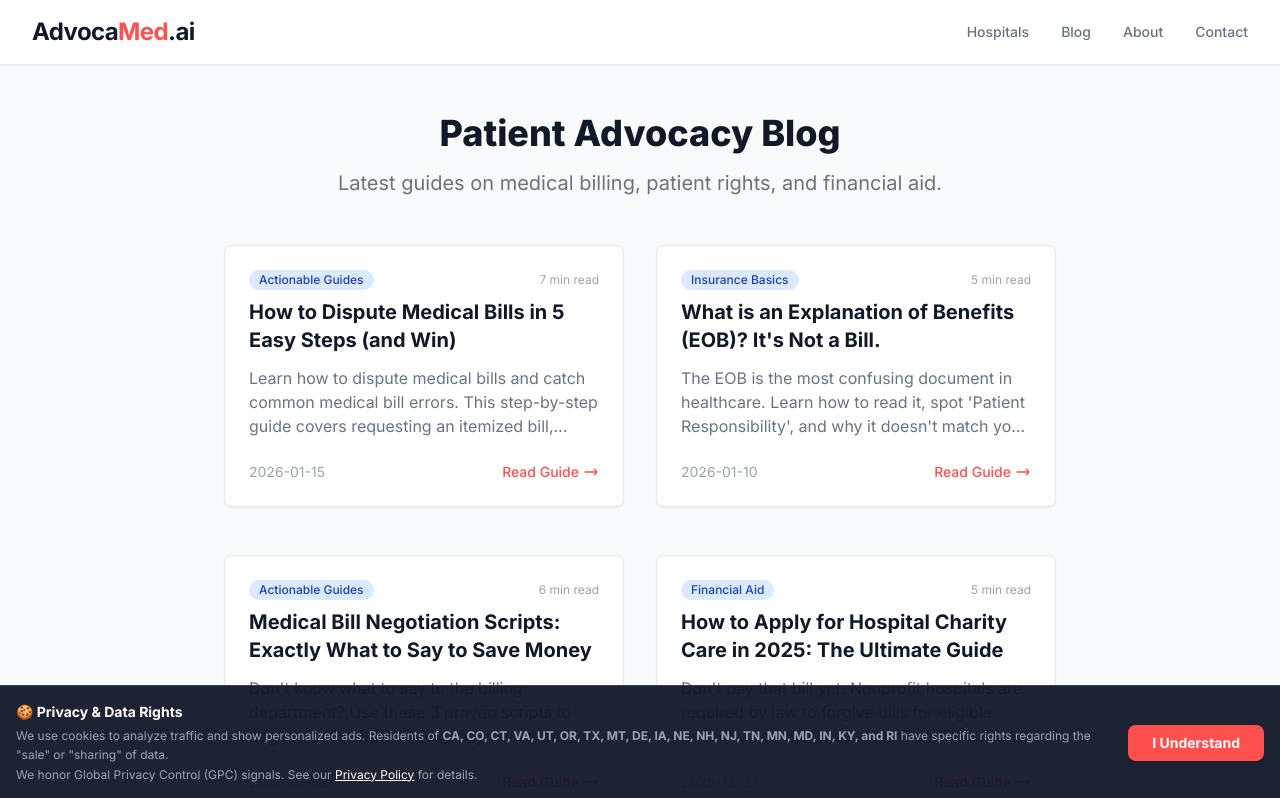
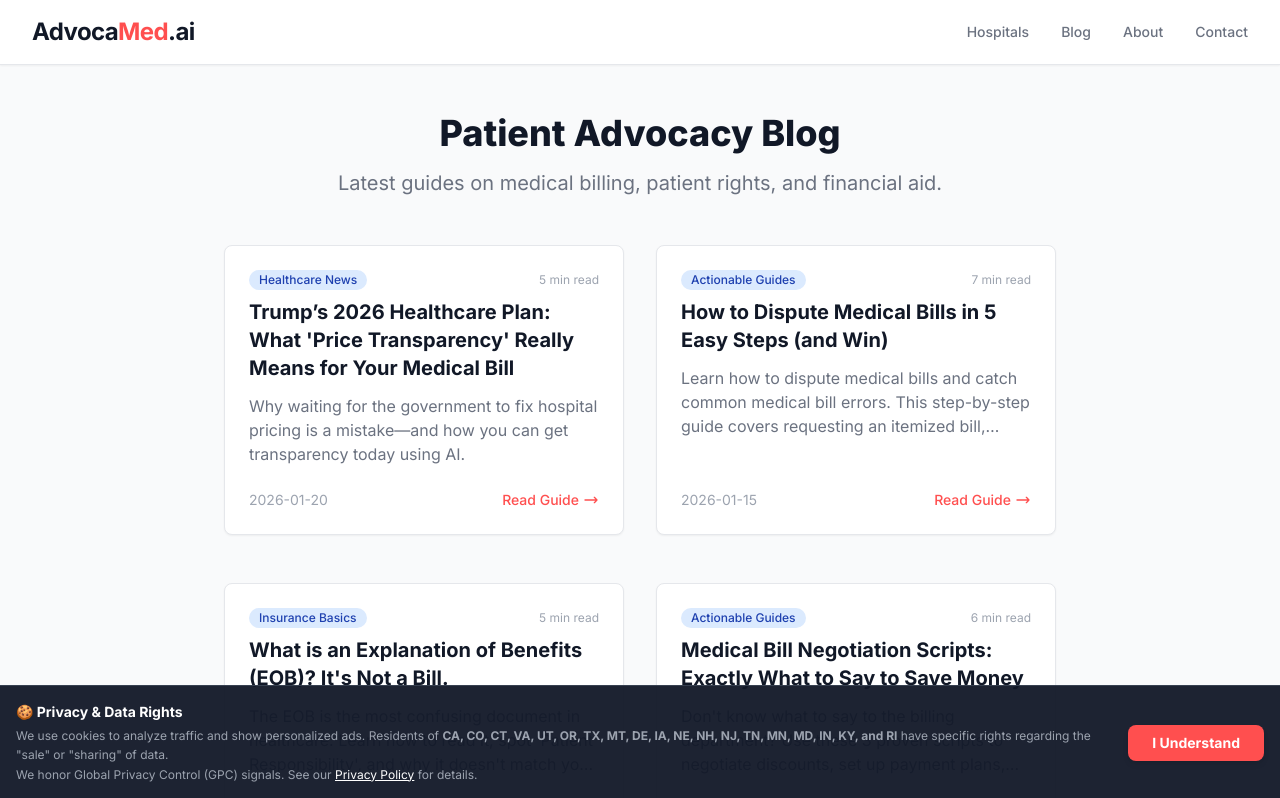
Before and after one commit to gkswjdgb/advocamed-ai, a React (Vite) app in the folder advocamed.ai/: page /blog in a window 1280 px wide. Shown: the top 798 px of the page. Built offline with nearby package versions, Linux system fonts and the light colour scheme.

Commit message:
Update blogPosts.ts

```diff
--- a/advocamed.ai/data/blogPosts.ts
+++ b/advocamed.ai/data/blogPosts.ts
@@ -1,6 +1,81 @@
+
 import { BlogPost } from '../types';
 
 export const blogPosts: BlogPost[] = [
+  {
+    id: "trump-healthcare-plan-2026",
+    title: "Trump’s 2026 Healthcare Plan: What 'Price Transparency' Really Means for Your Medical Bill",
+    excerpt: "Why waiting for the government to fix hospital pricing is a mistake—and how you can get transparency today using AI.",
+    date: "2026-01-20",
+    readingTime: "5 min read",
+    category: "Healthcare News",
+    content: `
+      <p class="mb-6 text-lg leading-relaxed text-gray-700">
+        President Trump has announced a sweeping "Great Healthcare Plan" for 2026, putting <strong>Price Transparency</strong> and Lower Insurance Premiums at the center of his agenda.
+      </p>
+      <p class="mb-6 text-gray-700">
+        The promise is bold: force hospitals and insurers to publish their prices in "Plain English" and create a legal framework where Americans pay the lowest possible drug prices. But for patients holding a confusing medical bill right now, one question remains: <strong>Will this actually lower my bill today?</strong>
+      </p>
+
+      <h2 class="text-2xl font-bold mt-10 mb-4 text-gray-900">The Promise: "Plain-English" Pricing</h2>
+      <p class="mb-4 text-gray-700">
+        The core of the new plan involves holding big insurance companies accountable. The administration aims to mandate that:
+      </p>
+      <ul class="list-disc pl-6 space-y-2 text-gray-700 mb-8">
+        <li><strong>Denial Rates are Public:</strong> Insurers must display how often they deny claims on their websites.</li>
+        <li><strong>Real Prices on Display:</strong> Hospitals must post prices in public areas, not just hidden in complex spreadsheets.</li>
+        <li><strong>No More Jargon:</strong> Coverage details must be written in simple, understandable English.</li>
+      </ul>
+      <p class="mb-4 text-gray-700">
+        This is a massive step forward. Historically, hospitals have used "Chargemaster" prices—inflated sticker prices that nobody actually pays—to confuse patients.
+      </p>
+
+      <h2 class="text-2xl font-bold mt-10 mb-4 text-gray-900">The Reality: Why You Can't Wait</h2>
+      <p class="mb-4 text-gray-700">
+        While the policy is promising, implementation takes time. Even with current laws like the <strong>No Surprises Act</strong>, many hospitals still bury their pricing data in machine-readable files that are impossible for the average patient to decipher.
+      </p>
+      <p class="mb-4 text-gray-700">
+        Hospitals are businesses. They have little incentive to make it easy for you to pay less. Even if the law passes, we expect a "chaos period" where compliance is slow and bills remain confusing.
+      </p>
+      <div class="bg-red-50 p-4 rounded-lg border-l-4 border-red-500 mb-8">
+        <strong>Reality Check:</strong> If you have a bill due in 30 days, you cannot wait for a policy that fully matures in 2026.
+      </div>
+
+      <h2 class="text-2xl font-bold mt-10 mb-4 text-gray-900">The Solution: Get Transparency Now with AI</h2>
+      <p class="mb-4 text-gray-700">
+        You don't need to wait for a new law to understand your medical bill. Technology has already moved faster than regulation. AdvocaMed was built to enforce the spirit of "Price Transparency" immediately.
+      </p>
+      <ul class="list-disc pl-6 space-y-2 text-gray-700 mb-8">
+        <li><strong>Fair Price Lookup:</strong> We analyze millions of data points to tell you what a procedure should cost (Medicare rates), not what the hospital says it costs.</li>
+        <li><strong>Jargon Decoder:</strong> Our AI acts as the "Plain-English" translator the government is asking for. We turn codes like <strong>CPT 99285</strong> into "High-Severity Emergency Visit."</li>
+        <li><strong>Error Detection:</strong> We spot "Upcoding" and "Unbundling"—common tricks used to inflate bills—instantly.</li>
+      </ul>
+
+      <h2 class="text-2xl font-bold mt-10 mb-4 text-gray-900">Is This Legal Advice?</h2>
+      <p class="mb-4 text-gray-700">
+        <strong>No.</strong> AdvocaMed is a data analytics tool, not a law firm. We provide <strong>information leverage</strong>.
+      </p>
+      <p class="mb-4 text-gray-700">
+        Think of it like buying a car. You wouldn't walk into a dealership without checking the market price on Kelley Blue Book, right? Similarly, you shouldn't pay a hospital bill without checking the Fair Market Price on AdvocaMed. We empower you with the data you need to ask the right questions and negotiate confidently.
+      </p>
+
+      <h2 class="text-2xl font-bold mt-10 mb-4 text-gray-900">What Should You Do Today?</h2>
+      <p class="mb-4 text-gray-700">
+        If you have a medical bill sitting on your desk: Don't panic. Don't pay it blindly.
+      </p>
+      <p class="mb-8 text-gray-700">
+        The government is working on transparency for the future, but we are delivering it for you today.
+      </p>
+
+      <div class="mt-8 p-6 bg-blue-50 border border-blue-100 rounded-xl text-center">
+        <h3 class="text-xl font-bold text-blue-900 mb-2">Check Your Medical Bill for Free</h3>
+        <p class="text-blue-700 mb-6">See if you are being overcharged in seconds.</p>
+        <button data-action="scan" class="bg-primary hover:bg-primaryHover text-white px-8 py-4 rounded-xl font-bold transition-all shadow-lg text-lg">
+           Scan Bill Now
+        </button>
+      </div>
+    `
+  },
   {
     id: "how-to-dispute-medical-bill-errors",
     title: "How to Dispute Medical Bills in 5 Easy Steps (and Win)",
@@ -167,10 +242,10 @@ export const blogPosts: BlogPost[] = [
       </div>
 
       <div class="mt-12 bg-blue-600 text-white p-8 rounded-2xl text-center">
-        <h3 class="text-xl font-bold mb-2">Ready to take action?</h3>
-        <p class="mb-6">Analyze your bill now to find specific discrepancies for negotiation.</p>
+        <h3 class="text-xl font-bold mb-2">Too nervous to call?</h3>
+        <p class="mb-6">Let our AI generate a professional email for you instead.</p>
         <button data-action="scan" class="bg-white text-blue-600 px-6 py-3 rounded-lg font-bold hover:bg-gray-100 transition-colors">
-          Start Free Analysis
+          Generate Dispute Letter
         </button>
       </div>
     `
@@ -246,6 +321,40 @@ export const blogPosts: BlogPost[] = [
           Scan Bill Now
         </button>
       </div>
+
+      <h2 class="text-2xl font-bold mt-10 mb-4 text-gray-900">3. Documents You Need</h2>
+      <ul class="space-y-3 mb-8">
+        <li class="flex items-start">
+          <span class="text-green-500 mr-2">✓</span>
+          <span><strong>Tax Returns (Form 1040):</strong> Usually the most recent year.</span>
+        </li>
+        <li class="flex items-start">
+          <span class="text-green-500 mr-2">✓</span>
+          <span><strong>Pay Stubs:</strong> Last 3 months of income proof.</span>
+        </li>
+        <li class="flex items-start">
+          <span class="text-green-500 mr-2">✓</span>
+          <span><strong>Denial Letter:</strong> Proof that Medicaid denied you (if applicable).</span>
+        </li>
+      </ul>
+
+      <hr class="my-8 border-gray-200">
+
+      <h3 class="text-xl font-bold mb-4">Frequently Asked Questions</h3>
+      <details class="mb-4 bg-white p-4 rounded-lg border border-gray-200 cursor-pointer group">
+        <summary class="font-semibold text-gray-800 list-none flex justify-between items-center">
+          Can I apply if I already paid?
+          <span class="text-gray-400 group-open:rotate-180 transition-transform">▼</span>
+        </summary>
+        <p class="mt-2 text-gray-600 text-sm">Yes! Most hospitals allow you to apply for a refund within 240 days of the first bill.</p>
+      </details>
+      <details class="mb-4 bg-white p-4 rounded-lg border border-gray-200 cursor-pointer group">
+        <summary class="font-semibold text-gray-800 list-none flex justify-between items-center">
+          Does this affect my credit score?
+          <span class="text-gray-400 group-open:rotate-180 transition-transform">▼</span>
+        </summary>
+        <p class="mt-2 text-gray-600 text-sm">Applying for charity care does not hurt your credit. In fact, it pauses collections.</p>
+      </details>
     `
   },
   {
@@ -300,11 +409,6 @@ export const blogPosts: BlogPost[] = [
         <li><strong>Time Errors:</strong> Did they charge for 60 minutes of surgery when it took 30?</li>
         <li><strong>Unbundled Kits:</strong> Did they charge for a surgical kit AND the gloves inside it separately?</li>
       </ul>
-
-      <div class="mt-8 p-4 bg-gray-100 rounded text-center">
-        <p class="font-bold text-gray-800">Got your itemized bill?</p>
-        <button data-action="scan" class="text-blue-600 underline hover:text-blue-800 cursor-pointer bg-transparent border-none">Upload it to AdvocaMed for a free audit.</button>
-      </div>
     `
   },
   {
```
